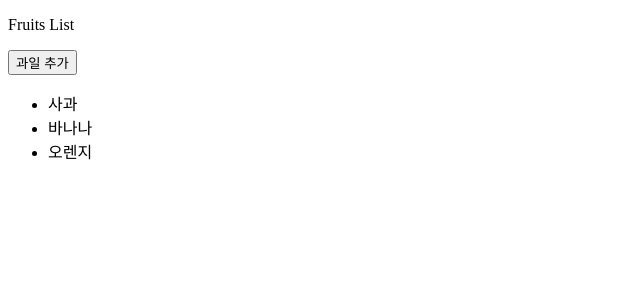
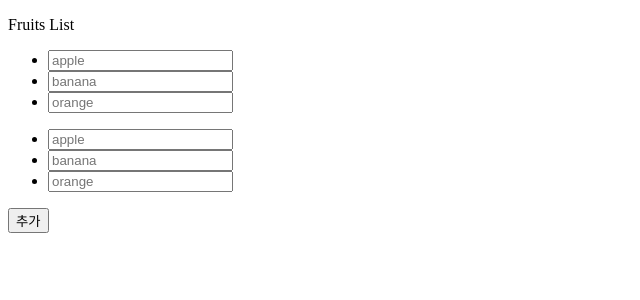
Before and after one commit to jieun-107/react-study, a React (Vite) app: page / in a window 1280 px wide. Shown: the top 300 px of the page, without its empty margins (0-640 px from the left). Built offline with nearby package versions, Linux system fonts and the light colour scheme.

Commit message:
key 속성 고유하게 변경 (uuid 사용)

```diff
--- a/package.json
+++ b/package.json
@@ -11,7 +11,8 @@
   },
   "dependencies": {
     "react": "^19.2.0",
-    "react-dom": "^19.2.0"
+    "react-dom": "^19.2.0",
+    "uuid": "^13.0.0"
   },
   "devDependencies": {
     "@eslint/js": "^9.39.1",
--- a/src/App.tsx
+++ b/src/App.tsx
@@ -20,6 +20,7 @@ import Ex07 from "./components/section7/Ex07";
 import Notification from "./components/section7/Notification";
 import Ex08 from "./components/section7/Ex08";
 import FruitList from "./components/section7/FruitList";
+import Ex09 from "./components/section7/Ex09";
 
 export default function App() {
   // 상태 끌어올리기 패턴 : 부모 컴포넌트에서 공통 상태와 업데이트 함수를 정의하여 자식 컴포넌트에 전달
@@ -53,7 +54,8 @@ export default function App() {
       {/* <Ex07 /> */}
       {/* <Notification /> */}
       {/* <Ex08 /> */}
-      <FruitList />
+      {/* <FruitList /> */}
+      <Ex09 />
     </>
   );
 }
--- /dev/null
+++ b/src/components/section7/Ex09.tsx
@@ -0,0 +1,44 @@
+import { useState } from "react";
+import { v4 as uuidv4 } from 'uuid';
+
+// Ex09: 고유한 key를 사용한 리스트 렌더링 예제
+export default function Ex09() {
+  // 초기 과일 목록
+  const items = ["apple", "banana", "orange"];
+
+  // 과일 목록을 상태로 관리 (각 과일에 고유한 UUID를 할당)
+  const [fruits, setFruits] = useState(() => items.map((item) => ({
+    id: uuidv4(),
+    value: item,
+  })));
+
+  // 새로운 과일을 목록의 맨 앞에 추가
+  const handleAddFruits = () => {
+    setFruits([{id: uuidv4(), value: "grape"}, ...fruits]);
+  };
+  return (
+    <>
+      <p>Fruits List</p>
+      {/* 첫 번째 과일 리스트: UUID를 key로 사용하여 렌더링 */}
+      <ul>
+        {fruits.map((fruit) => (
+          <li key={fruit.id}>
+            <input type="text" placeholder={fruit.value} />
+          </li>
+        ))}
+      </ul>
+
+      {/* 두 번째 과일 리스트: UUID를 key로 사용
+          주의: key 속성은 각 map() 반복 범위 내에서만 유효합니다  */}
+      <ul>
+        {fruits.map((fruit) => (
+          <li key={fruit.id}>
+            <input type="text" placeholder={fruit.value} />
+          </li>
+        ))}
+      </ul>
+
+      <button onClick={handleAddFruits}>추가</button>
+    </>
+  );
+}
```
Also changed, not shown: 1 other file (tests, documents, lock files or other folders).
